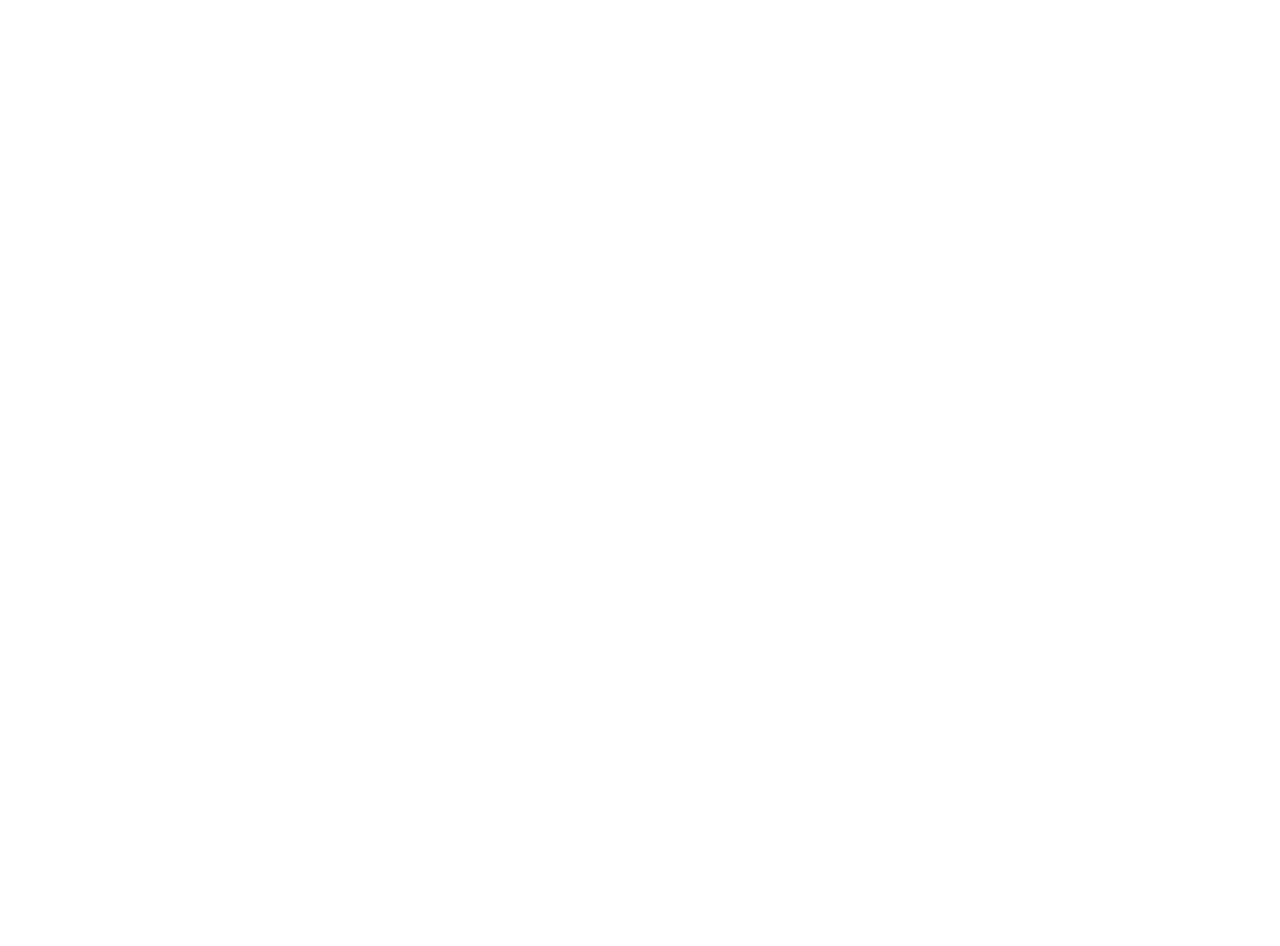
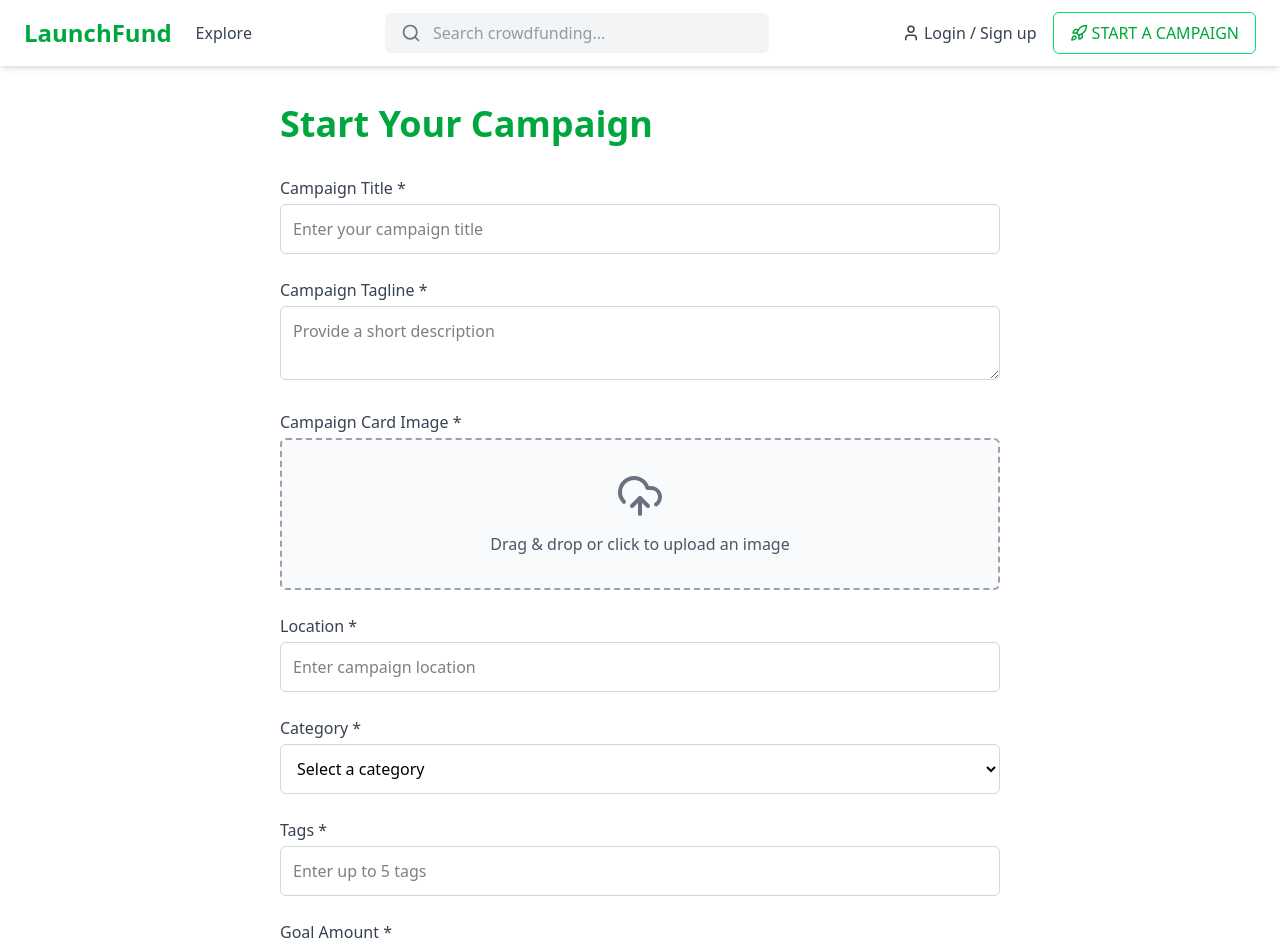
Before and after one commit to nileshyadav6702/launchfund, a React (Vite) app in the folder Frontend/: page /start_campaign in a window 1280 px wide. Before the commit this address had no page. Shown: the top 946 px of the page. Before the commit the page ends 800 px from the top, so only its background shows below. Built offline with nearby package versions, Linux system fonts and the light colour scheme.

Commit message:
Implemented StartCampaign component with form submission

```diff
--- a/Frontend/package.json
+++ b/Frontend/package.json
@@ -15,6 +15,7 @@
     "lucide-react": "^0.474.0",
     "react": "^18.3.1",
     "react-dom": "^18.3.1",
+    "react-dropzone": "^14.3.5",
     "react-router-dom": "^7.1.5",
     "tailwindcss": "^4.0.3"
   },
--- a/Frontend/src/App.jsx
+++ b/Frontend/src/App.jsx
@@ -3,6 +3,7 @@ import { Route, Routes } from 'react-router-dom'
 import Home from './Components/Home/Home'
 import Login from './Components/Login_Signup/Login'
 import Signup from './Components/Login_Signup/Signup'
+import StartCampaign from './Components/Campaign/StartCampaign'
 
 
 const App = () => {
@@ -19,6 +20,10 @@ const App = () => {
     {
       path: '/signup',
       element: <Signup />
+    },
+    {
+      path: '/start_campaign',
+      element: <StartCampaign/>
     }
   ]
 
--- /dev/null
+++ b/Frontend/src/Components/Campaign/StartCampaign.jsx
@@ -0,0 +1,205 @@
+import React, { useState } from "react";
+import { useDropzone } from "react-dropzone";
+import { UploadCloud } from "lucide-react";
+import Navbar from "../Home/Navbar";
+import Footer from "../Home/Footer";
+import axios from "axios";
+
+const StartCampaign = () => {
+    const [image, setImage] = useState(null);
+    const [campaignData, setCampaignData] = useState({
+        title: "",
+        tagline: "",
+        location: "",
+        category: "",
+        tags: "",
+        goalAmount: 0,
+    });
+
+    const { getRootProps, getInputProps } = useDropzone({
+        accept: "image/*",
+        onDrop: (acceptedFiles) => {
+            const file = acceptedFiles[0];
+            const imageWithPreview = Object.assign(file, { preview: URL.createObjectURL(file) });
+            setImage(imageWithPreview);
+            console.log("Image Data:", imageWithPreview); // Log image data to console
+        },
+    });
+
+    const handleChange = (e) => {
+        const { name, value } = e.target;
+        setCampaignData({
+            ...campaignData,
+            [name]: value,
+        });
+    };
+
+    const handleSubmit = async (e) => {
+        e.preventDefault();
+
+        // Create FormData to handle image upload
+        const formData = new FormData();
+        formData.append("title", campaignData.title);
+        formData.append("tagline", campaignData.tagline);
+        formData.append("location", campaignData.location);
+        formData.append("category", campaignData.category);
+        formData.append("tags", campaignData.tags);
+        formData.append("goalAmount", campaignData.goalAmount);
+
+        // Append image file if exists
+        if (image) {
+            formData.append("image", image); // Append the image file itself
+        }
+
+        // Log FormData contents manually
+        for (let [key, value] of formData.entries()) {
+            console.log(`${key}:`, value);
+        }
+
+        try {
+            const response = await axios.post("https://dummyapi.io/data", formData, {
+                headers: {
+                    "Content-Type": "multipart/form-data",
+                },
+            });
+            console.log("API Response:", response.data);
+
+            // Clear input fields and image preview after successful submission
+            setCampaignData({
+                title: "",
+                tagline: "",
+                location: "",
+                category: "",
+                tags: "",
+                goalAmount: 0,
+            });
+            setImage(null); // Clear image preview
+
+        } catch (error) {
+            console.error("Error submitting the campaign:", error);
+        }
+    };
+
+    return (
+        <div className="min-h-screen">
+            <Navbar />
+            <div className="max-w-3xl mx-auto p-6 mt-20 mb-10">
+                <h2 className="text-2xl md:text-3xl lg:text-4xl font-bold mb-8 text-green-600">Start Your Campaign</h2>
+
+                <form onSubmit={handleSubmit} className="space-y-6">
+                    {/* Campaign Title */}
+                    <div>
+                        <label className="block text-gray-700 font-medium">Campaign Title *</label>
+                        <input
+                            type="text"
+                            name="title"
+                            value={campaignData.title}
+                            onChange={handleChange}
+                            placeholder="Enter your campaign title"
+                            className="w-full p-3 border border-gray-300 rounded-md mt-1 focus:outline-none focus:ring focus:ring-green-600 focus:border-green-600"
+                        />
+                    </div>
+
+                    {/* Campaign Tagline */}
+                    <div>
+                        <label className="block text-gray-700 font-medium">Campaign Tagline *</label>
+                        <textarea
+                            name="tagline"
+                            value={campaignData.tagline}
+                            onChange={handleChange}
+                            placeholder="Provide a short description"
+                            className="w-full p-3 border border-gray-300 rounded-md mt-1 focus:outline-none focus:ring focus:ring-green-600 focus:border-green-600"
+                        ></textarea>
+                    </div>
+
+                    {/* Image Upload */}
+                    <div>
+                        <label className="block text-gray-700 font-medium">Campaign Card Image *</label>
+                        <div
+                            {...getRootProps()}
+                            className="border-2 border-dashed border-gray-400 p-8 mt-1 text-center rounded-md cursor-pointer bg-gray-50 hover:bg-gray-100"
+                        >
+                            <input {...getInputProps()} />
+                            {image ? (
+                                <img
+                                    src={image.preview}
+                                    alt="Uploaded preview"
+                                    className="mx-auto h-40 w-40 object-cover rounded-md"
+                                />
+                            ) : (
+                                <div className="flex flex-col items-center">
+                                    <UploadCloud className="h-12 w-12 text-gray-500" />
+                                    <p className="text-gray-600 mt-3">Drag & drop or click to upload an image</p>
+                                </div>
+                            )}
+                        </div>
+                    </div>
+
+                    {/* Location */}
+                    <div>
+                        <label className="block text-gray-700 font-medium">Location *</label>
+                        <input
+                            type="text"
+                            name="location"
+                            value={campaignData.location}
+                            onChange={handleChange}
+                            placeholder="Enter campaign location"
+                            className="w-full p-3 border border-gray-300 rounded-md mt-1 focus:outline-none focus:ring focus:ring-green-600 focus:border-green-600"
+                        />
+                    </div>
+
+                    {/* Category */}
+                    <div>
+                        <label className="block text-gray-700 font-medium">Category *</label>
+                        <select
+                            name="category"
+                            value={campaignData.category}
+                            onChange={handleChange}
+                            className="w-full p-3 border border-gray-300 rounded-md mt-1 focus:outline-none focus:ring focus:ring-green-600 focus:border-green-600"
+                        >
+                            <option value="">Select a category</option>
+                            <option value="Technology">Technology</option>
+                            <option value="Health">Health</option>
+                            <option value="Education">Education</option>
+                            <option value="Art">Art</option>
+                        </select>
+                    </div>
+
+                    {/* Tags */}
+                    <div>
+                        <label className="block text-gray-700 font-medium">Tags *</label>
+                        <input
+                            type="text"
+                            name="tags"
+                            value={campaignData.tags}
+                            onChange={handleChange}
+                            placeholder="Enter up to 5 tags"
+                            className="w-full p-3 border border-gray-300 rounded-md mt-1 focus:outline-none focus:ring focus:ring-green-600 focus:border-green-600"
+                        />
+                    </div>
+
+                    {/* Goal Amount */}
+                    <div>
+                        <label className="block text-gray-700 font-medium">Goal Amount *</label>
+                        <input
+                            type="number"
+                            name="goalAmount"
+                            value={campaignData.goalAmount}
+                            onChange={handleChange}
+                            placeholder="Enter goal amount"
+                            className="w-full p-3 border border-gray-300 rounded-md mt-1 focus:outline-none focus:ring focus:ring-green-600 focus:border-green-600"
+                        />
+                    </div>
+
+                    {/* Submit Button */}
+                    <button type="submit" className="w-48 bg-green-600 text-white py-3 rounded-md text-lg font-medium hover:bg-green-700 transition cursor-pointer">
+                        Save & Continue
+                    </button>
+                </form>
+            </div>
+            <Footer />
+        </div>
+    );
+};
+
+export default StartCampaign;
```
Also changed, not shown: 1 other file (tests, documents, lock files or other folders).
